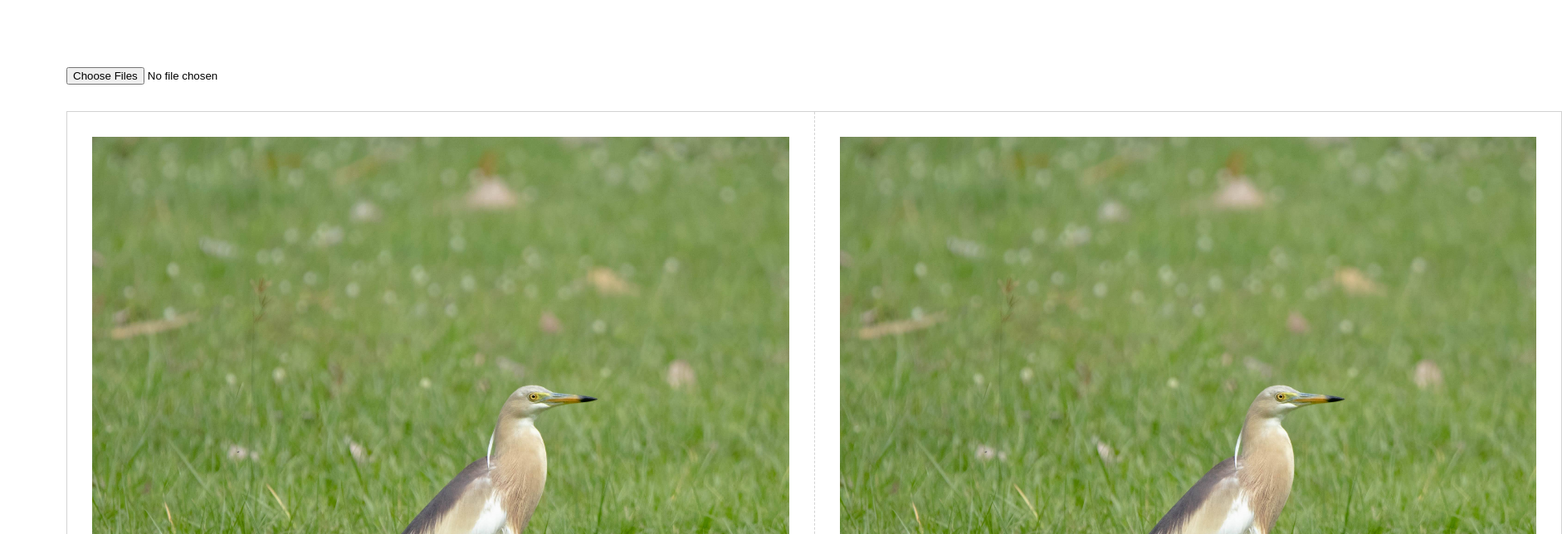
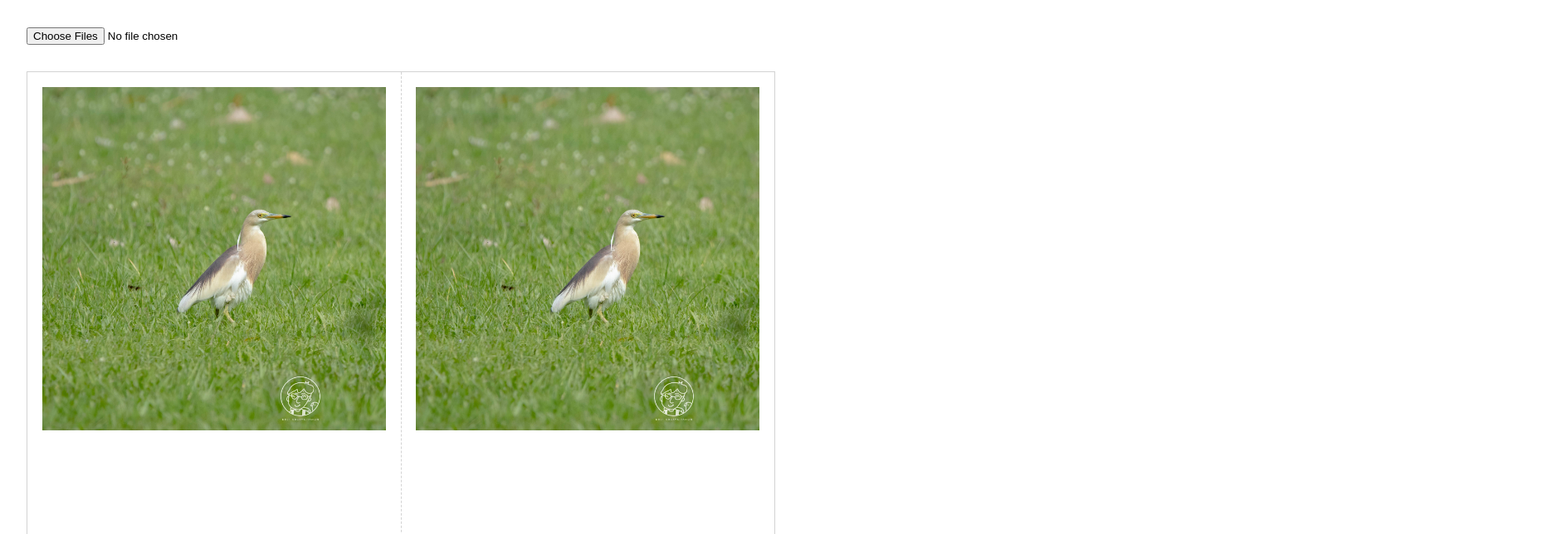
Before and after one commit to OozyGrub/photo-card-4x3, a React (Create React App) app: page / in a window 1280 px wide. Shown: the top 644 px of the page at 83% size, 1882 px wide, since content can reach past the window. Built offline with nearby package versions, Linux system fonts and the light colour scheme.

Commit message:
feat: update resolution

```diff
--- a/package.json
+++ b/package.json
@@ -11,6 +11,8 @@
     "@types/react": "^18.0.0",
     "@types/react-dom": "^18.0.0",
     "lodash": "^4.17.21",
+    "mobx": "^6.6.1",
+    "mobx-react": "^7.5.2",
     "react": "^18.2.0",
     "react-component-export-image": "^1.0.6",
     "react-dom": "^18.2.0",
--- a/src/App.tsx
+++ b/src/App.tsx
@@ -1,15 +1,15 @@
 import { chunk, padStart, round } from "lodash";
+import { observer } from "mobx-react";
 import React, { ChangeEvent, useState } from "react";
 import { exportComponentAsJPEG } from "react-component-export-image";
 import "./App.css";
-
-const PPI = 300;
+import { resolution, ResolutionMode } from "./store/resolution";
 
 const DividedPhotoCard = ({ src }: { src: string }) => {
   return (
     <div
       className="photo-card-4x3"
-      style={{ padding: 0.1 * PPI, overflow: "hidden" }}
+      style={{ padding: "4%", overflow: "hidden" }}
     >
       {src && (
         <div
@@ -30,9 +30,10 @@ const DividedPhotoCard = ({ src }: { src: string }) => {
 
 interface PhotoCardProps {
   images: string[];
+  ppi: number;
 }
 const PhotoCard = React.forwardRef<HTMLDivElement, PhotoCardProps>(
-  ({ images }, ref) => {
+  ({ images, ppi }, ref) => {
     return (
       <div
         ref={ref}
@@ -40,8 +41,8 @@ const PhotoCard = React.forwardRef<HTMLDivElement, PhotoCardProps>(
         style={{
           display: "grid",
           gridTemplateColumns: "1fr min-content 1fr",
-          width: 6 * PPI,
-          height: 4 * PPI,
+          width: 6 * ppi,
+          height: 4 * ppi,
           background: "white",
           border: "1px solid lightgrey",
         }}
@@ -69,7 +70,7 @@ const ImageUpload = ({
   );
 };
 
-function App() {
+const App = observer(() => {
   const componentsRef = React.useRef<HTMLDivElement[]>([]);
   const componentRef = React.useRef<HTMLDivElement>();
 
@@ -88,6 +89,8 @@ function App() {
   };
 
   const handleDownload = () => {
+    resolution.set(ResolutionMode.EXPORT);
+    setTimeout(() => {
       const prefix = "photo-card";
       const numCards = round(images.length / 2);
 
@@ -97,6 +100,9 @@ function App() {
           fileName: `${prefix}-${padStart(`${i + 1}`, 3, "0")}`,
         });
       }
+
+      resolution.set(ResolutionMode.DISPLAY);
+    });
   };
 
   return (
@@ -105,7 +111,7 @@ function App() {
       style={{
         display: "grid",
         gap: "2rem",
-        margin: "5rem 5rem",
+        margin: "2rem 2rem",
       }}
     >
       <ImageUpload onChange={handleImagesChanged} />
@@ -114,12 +120,13 @@ function App() {
         style={{
           display: "flex",
           flexDirection: "column",
-          alignItems: "center",
+          alignItems: "left",
           gap: "2rem",
         }}
       >
         {chunk(images, 2).map((images, i) => (
           <PhotoCard
+            ppi={resolution.ppi}
             key={i}
             ref={(el) => {
               if (el) componentsRef.current[i] = el;
@@ -128,9 +135,11 @@ function App() {
           />
         ))}
       </div>
-      <button onClick={handleDownload}>Download</button>
+      <button onClick={handleDownload} style={{ width: 300 }}>
+        Download
+      </button>
     </div>
   );
-}
+});
 
 export default App;
--- /dev/null
+++ b/src/store/resolution.ts
@@ -0,0 +1,26 @@
+import { makeAutoObservable } from "mobx";
+
+export enum ResolutionMode {
+  DISPLAY = "display",
+  EXPORT = "export",
+}
+class Resolution {
+  ppi: number = 150;
+
+  constructor() {
+    makeAutoObservable(this);
+  }
+
+  set(mode: ResolutionMode) {
+    switch (mode) {
+      case ResolutionMode.EXPORT:
+        this.ppi = 300;
+        break;
+      case ResolutionMode.DISPLAY:
+        this.ppi = 150;
+        break;
+    }
+  }
+}
+
+export const resolution = new Resolution();
```
Also changed, not shown: 1 other file (tests, documents, lock files or other folders). Lines whose indentation alone changed are shown as unchanged.
